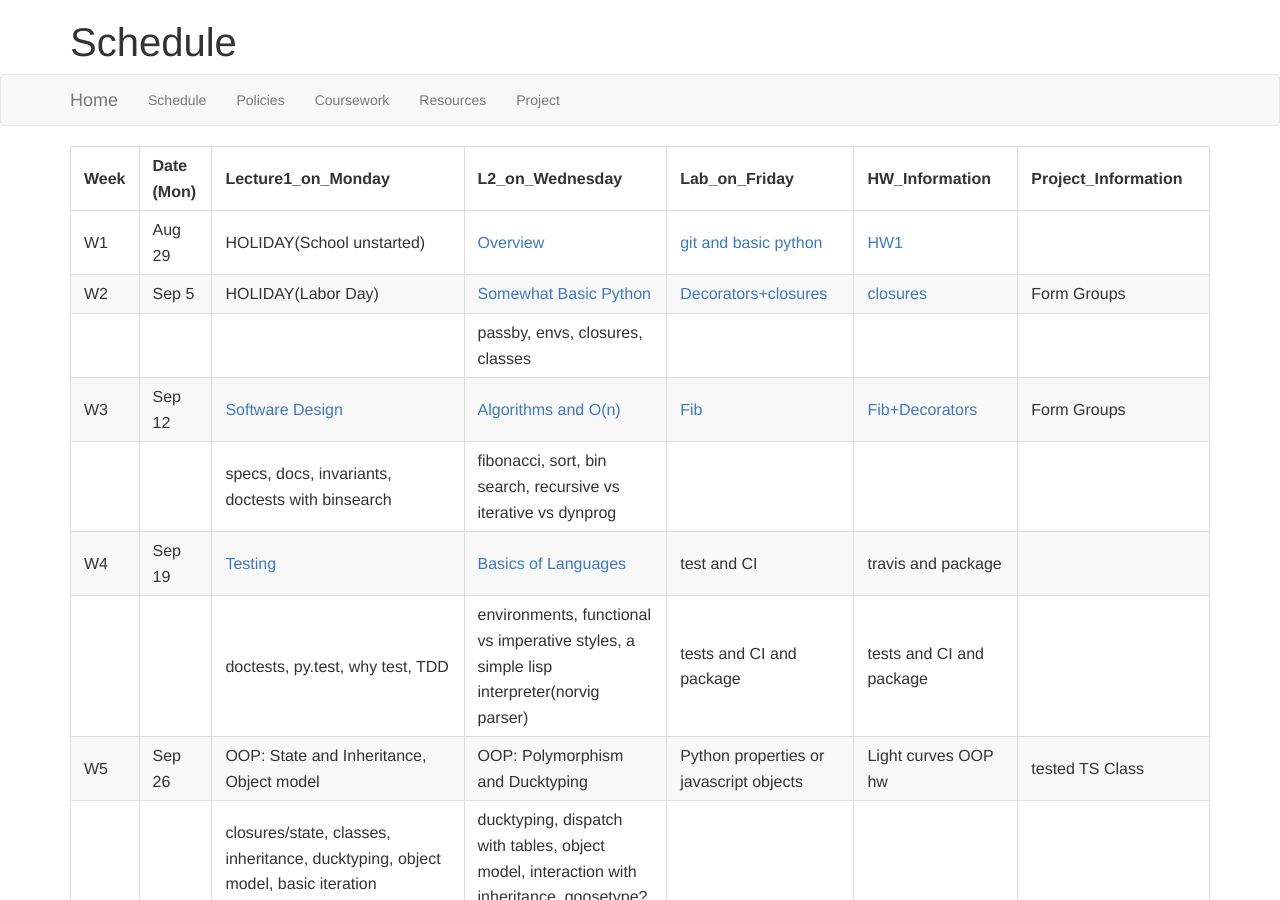
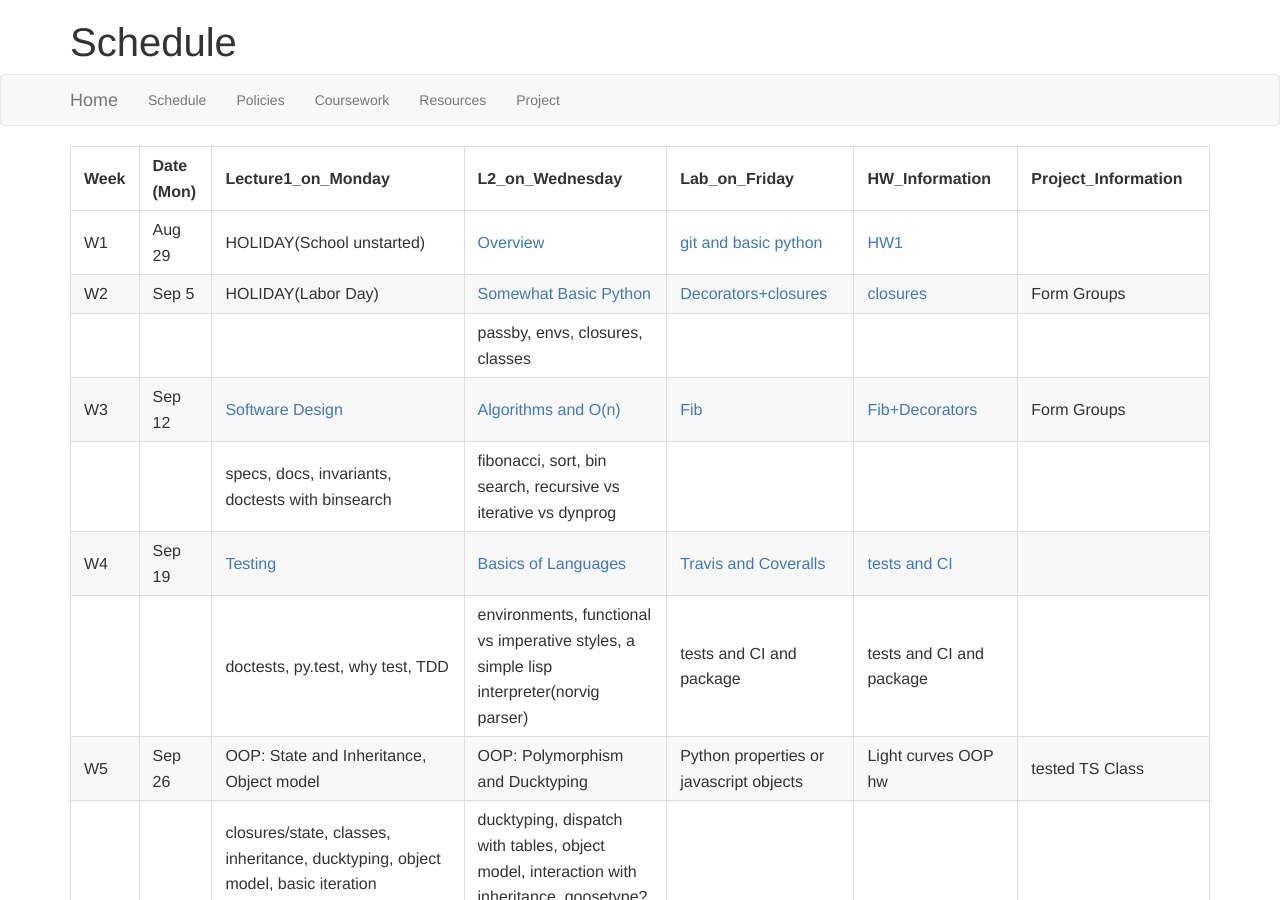
Before and after one commit to iacs-cs207/cs207-2016, a Jekyll site: the page built from schedule.md, in a window 1280 px wide and 900 px high. Built offline with Jekyll 4.4.1, drawn with Linux system fonts in a browser that asks for light colours; nearby versions of some CDN libraries; Markdown is read by kramdown in place of the engine named in the settings.

Commit message:
added lab4 and hw4

```diff
--- a/schedule.md
+++ b/schedule.md
@@ -10,7 +10,7 @@ layout: default
 |      |            |                                          | passby, envs, closures, classes          |                                          |                                          |                                          |
 | W3   | Sep 12     | [Software Design](https://github.com/iacs-cs207/cs207-2016/blob/master/lectures/SoftwareDesign.ipynb)                          | [Algorithms and O(n)](https://github.com/iacs-cs207/cs207-2016/blob/master/lectures/Algorithms.ipynb)                      | [Fib](https://github.com/iacs-cs207/cs207-2016/blob/master/labs/lab3.ipynb)                                      | [Fib+Decorators](https://github.com/iacs-cs207/cs207-2016/blob/master/homeworks/distribute_hw3.ipynb)                           | Form Groups                              |
 |      |            | specs, docs, invariants, doctests with binsearch | fibonacci, sort, bin search, recursive vs iterative vs dynprog |                                          |                                          |                                          |
-| W4   | Sep 19     | [Testing](https://github.com/iacs-cs207/cs207-2016/blob/master/lectures/IITesting.ipynb)                  | [Basics of Languages](https://github.com/iacs-cs207/cs207-2016/blob/master/lectures/Languages.ipynb)                          | test and CI                              | travis and package                       |                                          |
+| W4   | Sep 19     | [Testing](https://github.com/iacs-cs207/cs207-2016/blob/master/lectures/IITesting.ipynb)                  | [Basics of Languages](https://github.com/iacs-cs207/cs207-2016/blob/master/lectures/Languages.ipynb)                          | [Travis and Coveralls](https://github.com/iacs-cs207/cs207-2016/blob/master/labs/lab4.ipynb)                              | [tests and CI](https://github.com/iacs-cs207/cs207-2016/blob/master/homeworks/hw4.ipynb)                      |                                          |
 |      |            | doctests, py.test, why test, TDD  | environments, functional vs imperative styles, a simple lisp interpreter(norvig parser) | tests and CI and package     | tests and CI and package                    |                                          |
 | W5   | Sep 26     | OOP: State and Inheritance, Object model | OOP: Polymorphism and Ducktyping         | Python properties or javascript objects  | Light curves OOP hw                      | tested TS Class                          |
 |      |            | closures/state, classes, inheritance, ducktyping, object model, basic iteration | ducktyping, dispatch with tables, object model, interaction with inheritance, goosetype? |                                          |                                          |                                          |
```
